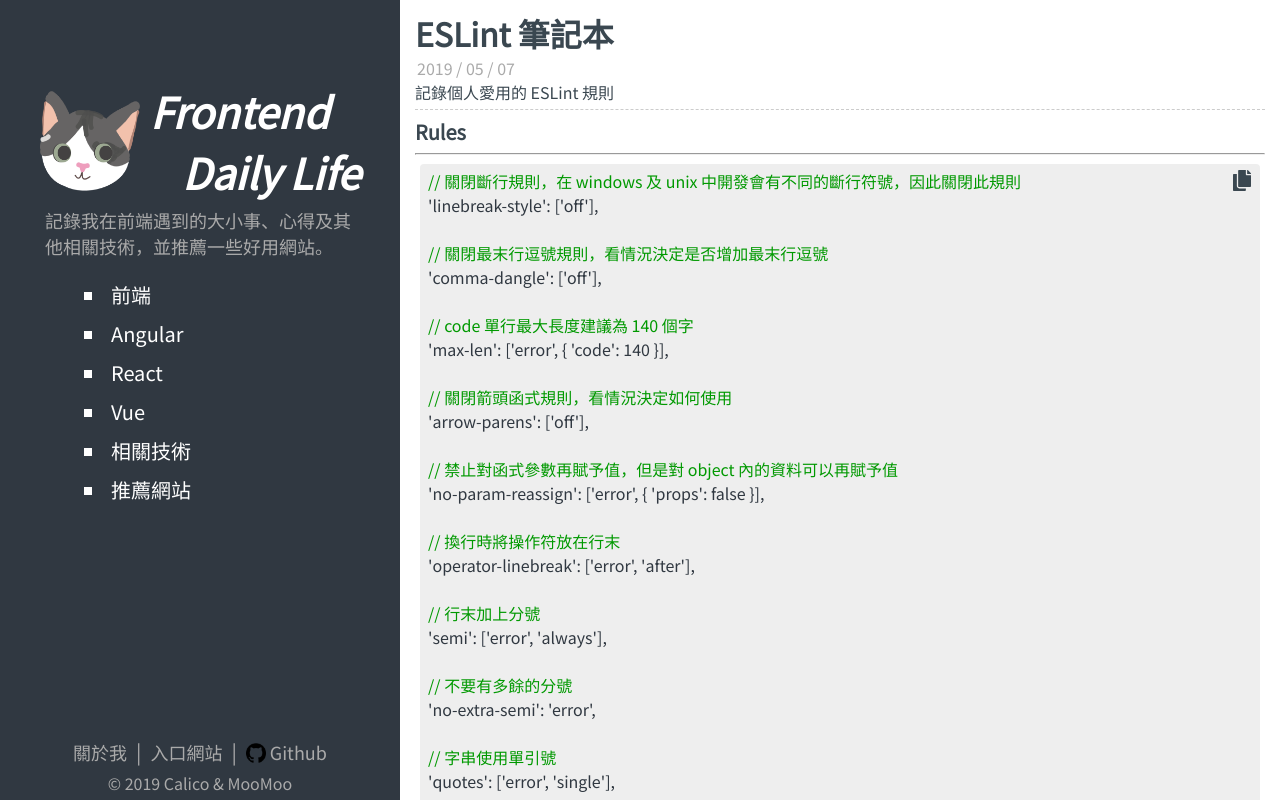
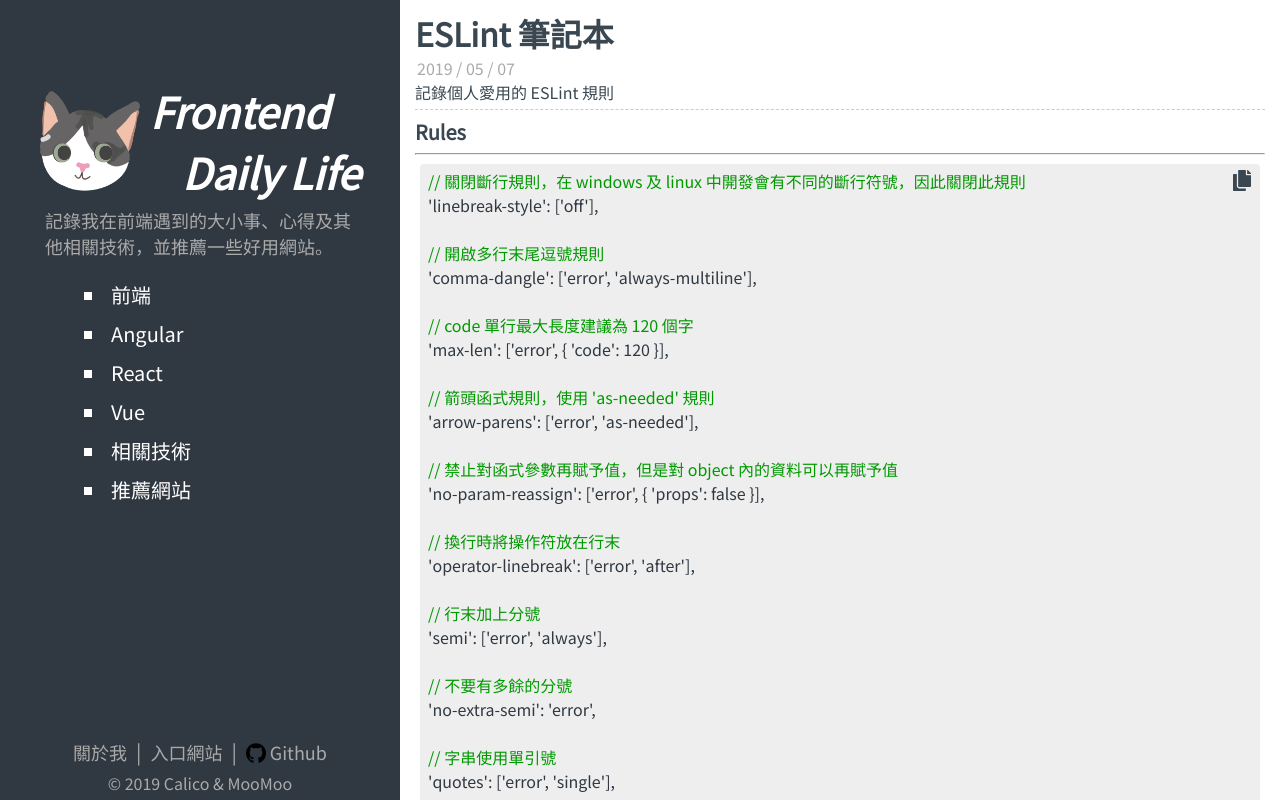
Before and after one commit to EricChiou/frontend-daily-life, a Vue app: page /frontend/eslint in a window 1280 px wide. Built offline with nearby package versions, Linux system fonts and the light colour scheme.

Commit message:
update eslint rules

```diff
--- a/src/views/frontend/article/ESLint.vue
+++ b/src/views/frontend/article/ESLint.vue
@@ -11,26 +11,24 @@
         <div class="text">
           <div class="code-area">
             <div class="code">
-              <span class="comment">// 關閉斷行規則，在 windows 及 unix 中開發會有不同的斷行符號，因此關閉此規則</span>
+              <span class="comment">// 關閉斷行規則，在 windows 及 linux 中開發會有不同的斷行符號，因此關閉此規則</span>
               <br />'linebreak-style': ['off'],
               <br />
               <br />
-              <span class="comment">// 關閉最末行逗號規則，看情況決定是否增加最末行逗號</span>
-              <br />'comma-dangle': ['off'],
+              <span class="comment">// 開啟多行末尾逗號規則</span>
+              <br />'comma-dangle': ['error', 'always-multiline'],
               <br />
               <br />
-              <span class="comment">// code 單行最大長度建議為 140 個字</span>
-              <br />
-              'max-len': ['error', { 'code': 140 }],
+              <span class="comment">// code 單行最大長度建議為 120 個字</span>
+              <br />'max-len': ['error', { 'code': 120 }],
               <br />
               <br />
-              <span class="comment">// 關閉箭頭函式規則，看情況決定如何使用</span>
-              <br />'arrow-parens': ['off'],
+              <span class="comment">// 箭頭函式規則，使用 'as-needed' 規則</span>
+              <br />'arrow-parens': ['error', 'as-needed'],
               <br />
               <br />
               <span class="comment">// 禁止對函式參數再賦予值，但是對 object 內的資料可以再賦予值</span>
-              <br />
-              'no-param-reassign': ['error', { 'props': false }],
+              <br />'no-param-reassign': ['error', { 'props': false }],
               <br />
               <br />
               <span class="comment">// 換行時將操作符放在行末</span>
```
